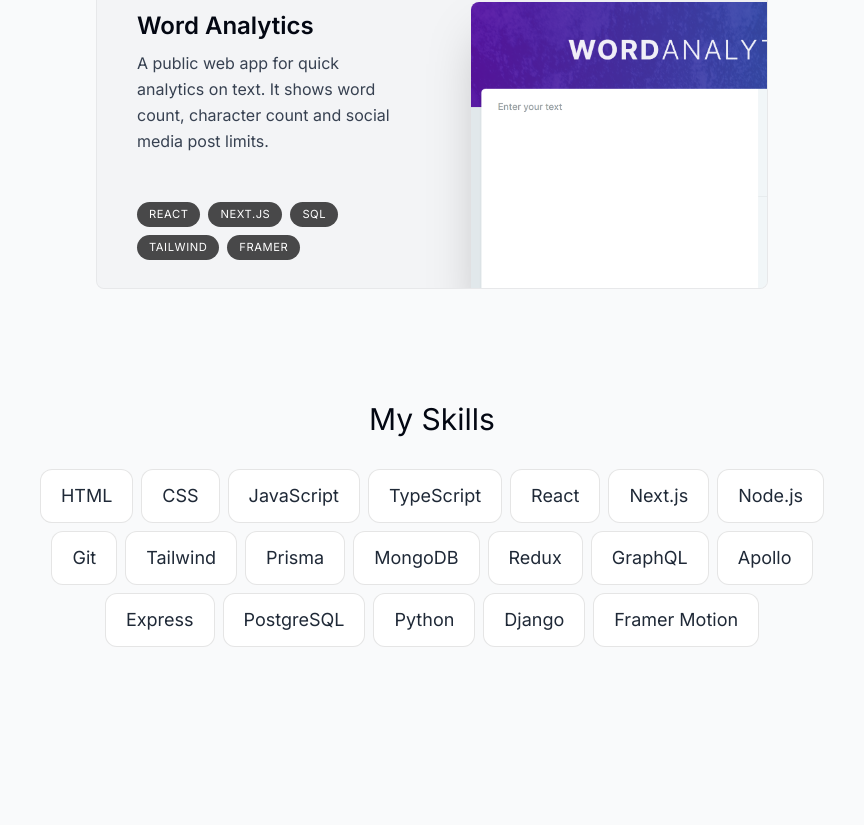
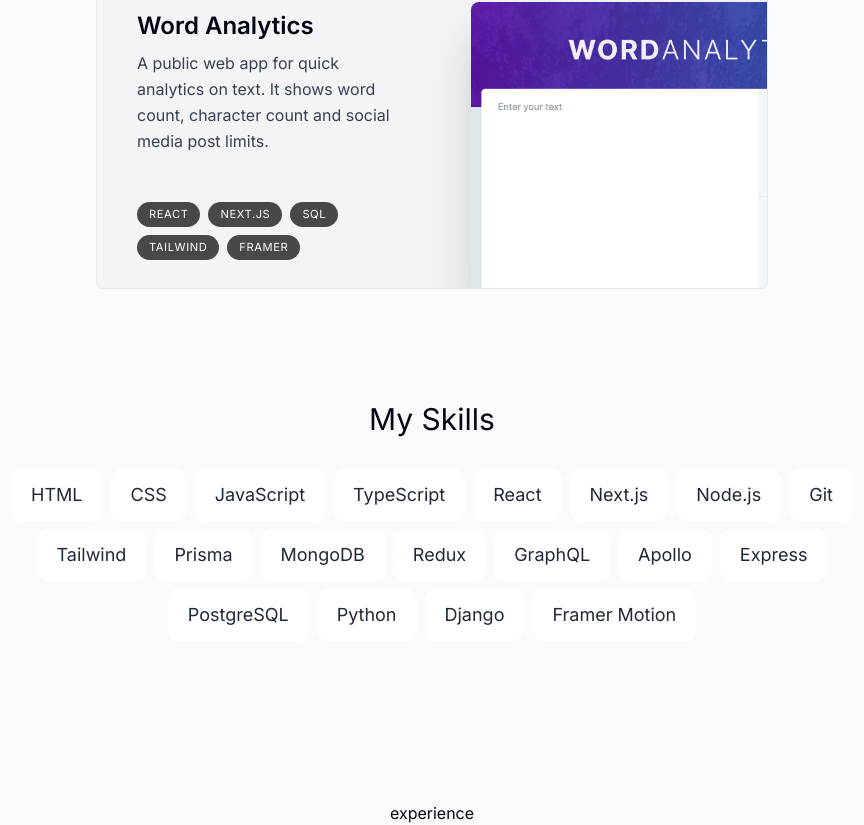
Before and after one commit to aaronaltman/aa_aaron_portfolio_site, a Next.js app: page / in a window 1280 px wide. Shown: the part 2015-2840 px from the top of the page, without its empty margins (208-1072 px from the left). Built offline with nearby package versions, Linux system fonts and the light colour scheme.

Commit message:
skills and experience timeline

```diff
--- a/app/page.tsx
+++ b/app/page.tsx
@@ -1,4 +1,5 @@
 import About from "@/components/about";
+import Experience from "@/components/experience";
 import Intro from "@/components/intro";
 import Projects from "@/components/projects";
 import SectionDivider from "@/components/section-divider";
@@ -12,6 +13,7 @@ export default function Home() {
       <About />
       <Projects />
       <Skills />
+      <Experience />
     </main>
   );
 }
--- /dev/null
+++ b/components/experience.tsx
@@ -0,0 +1,5 @@
+import React from "react";
+
+export default function Experience() {
+  return <div>experience</div>;
+}
--- a/components/skills.tsx
+++ b/components/skills.tsx
@@ -1,26 +1,48 @@
 "use client";
 
 import React from "react";
+import SectionHeading from "./section-heading";
 import { skillsData } from "@/lib/data";
 import { motion } from "framer-motion";
-import SectionHeading from "./section-heading";
+
+const fadeInAnimationVariants = {
+  initial: {
+    opacity: 0,
+    y: 100,
+  },
+  animate: (index: number) => ({
+    opacity: 1,
+    y: 0,
+    transition: {
+      delay: 0.05 * index,
+    },
+  }),
+};
 
 export default function Skills() {
   return (
-    <section className="mb-28 max-w-[53rem] scroll-mt-[28rem] text-center sm:mb-40">
-      <motion.div id="skills" initial={{ opacity: 0 }} animate={{ opacity: 1 }}>
+    <section
+      id="skills"
+      className="mb-28 max-w-[53rem] scroll-mt-28 text-center sm:mb-40"
+    >
       <SectionHeading>My skills</SectionHeading>
-        <ul className="flex flex-wrap justify-center items-center gap-2 text-lg text-gray-800">
+      <ul className="flex flex-wrap justify-center gap-2 text-lg text-gray-800">
         {skillsData.map((skill, index) => (
-            <li
-              className="bg-white border border-black/[0.1] rounded-xl px-5 py-3"
-              key={skill}
+          <motion.li
+            className="bg-white borderBlack rounded-xl px-5 py-3 dark:bg-white/10 dark:text-white/80"
+            key={index}
+            variants={fadeInAnimationVariants}
+            initial="initial"
+            whileInView="animate"
+            viewport={{
+              once: true,
+            }}
+            custom={index}
           >
             {skill}
-            </li>
+          </motion.li>
         ))}
       </ul>
-      </motion.div>
     </section>
   );
 }
--- a/package.json
+++ b/package.json
@@ -18,7 +18,8 @@
     "react": "^18",
     "react-dom": "^18",
     "react-icons": "^4.12.0",
-    "react-intersection-observer": "^9.5.3"
+    "react-intersection-observer": "^9.5.3",
+    "react-vertical-timeline-component": "^3.6.0"
   },
   "devDependencies": {
     "@types/node": "^20",
```
Also changed, not shown: 1 other file (tests, documents, lock files or other folders). Lines whose indentation alone changed are shown as unchanged.
